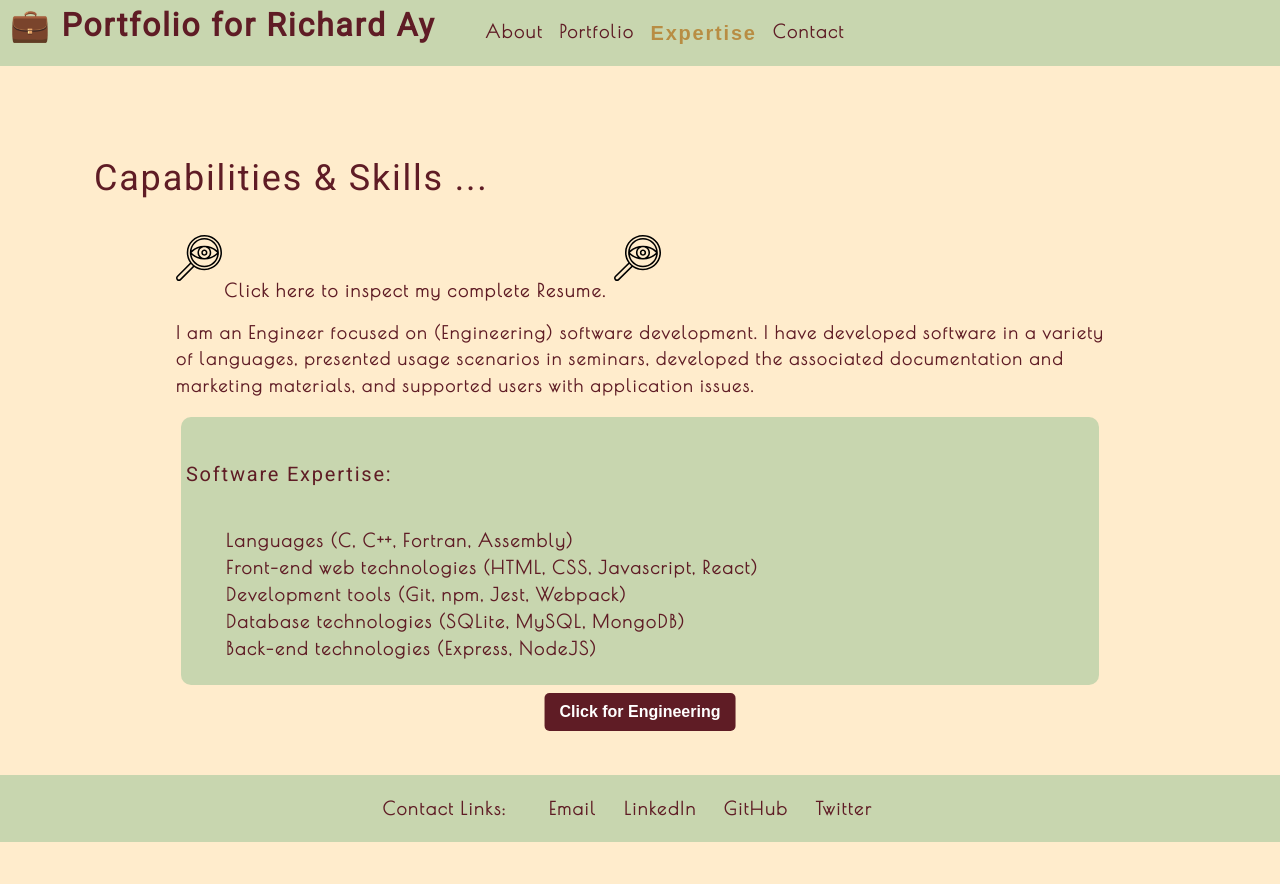
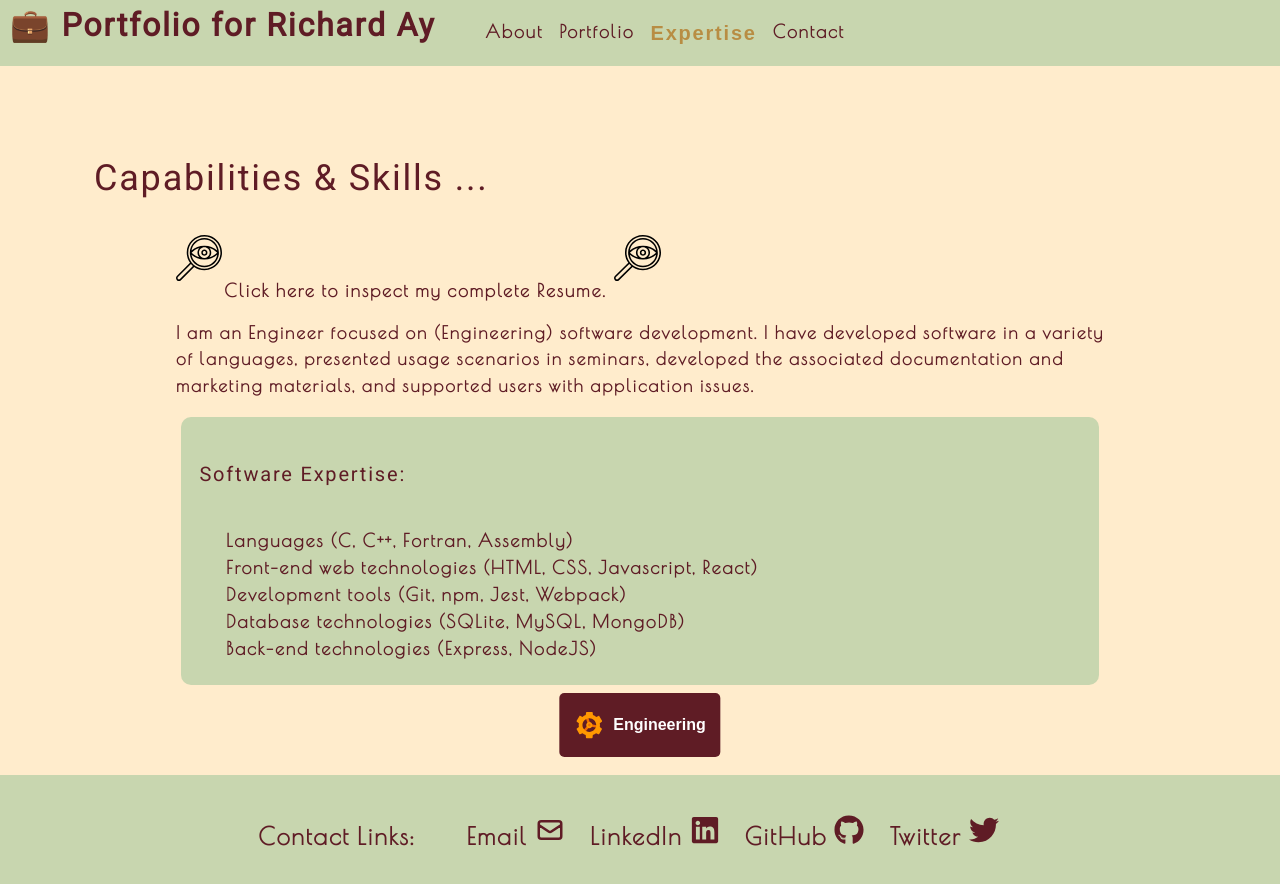
Before and after one commit to CaptainRich/React-Portfolio-R_Ay, a React (Create React App) app: page / in a window 1280 px wide. Both pictures are taken after a click on the item "Expertise". Shown: the top 884 px of the page. Before the commit the page ends 842 px from the top, so only its background shows below. Built offline with nearby package versions, Linux system fonts and the light colour scheme.

Commit message:
Tweaked layout, added icons.

```diff
--- a/package.json
+++ b/package.json
@@ -7,6 +7,7 @@
     "react": "^16.13.1",
     "react-card-flip": "^1.0.11",
     "react-dom": "^16.13.1",
+    "react-icons": "^4.1.0",
     "react-scripts": "3.4.1"
   },
   "scripts": {
--- a/src/App.css
+++ b/src/App.css
@@ -24,6 +24,7 @@
   color: white;
 }
 
+
 .App-link {
   color: #61dafb;
 }
--- a/src/components/Contact/index.js
+++ b/src/components/Contact/index.js
@@ -1,6 +1,8 @@
 
 import React, { useState } from 'react';
 import { validateEmail } from '../../utils/helpers';
+
+import {BiCloudUpload} from "react-icons/bi";
 
 function ContactForm() {
 
@@ -54,18 +56,19 @@ function ContactForm() {
 
         <section>
             <h1 data-testid="h1tag">Contact me</h1>
+            <br></br>
 
             {/* In the fields below, 'onBlur' acts like 'onChange', except it fires on a change of focus. */}
             <form id="contact-form" onSubmit={handleSubmit}>
                 <div>
-                    <label htmlFor="name">Name:</label>
+                    <label htmlFor="name">Your Name:</label>
                     <input type="text" name="name" onBlur={handleChange} defaultValue={name} />
-                </div>
+                </div><br></br>
 
                 <div>
                     <label htmlFor="email">Email address:</label>
                     <input type="email" name="email" onBlur={handleChange} defaultValue={email} />
-                </div>
+                </div><br></br>
 
                 <div>
                     <label htmlFor="message">Message:</label>
@@ -79,7 +82,9 @@ function ContactForm() {
                     </div>
                 )}
 
-                <button type="submit" data-testid="buttontag">Submit</button>
+                <button className="vtext" type="submit" data-testid="buttontag"><BiCloudUpload size={30} color="#ffffff"></BiCloudUpload> &nbsp;Submit</button>
+
+                {/* <button type="submit" data-testid="buttontag">Submit</button> */}
             </form>
 
         </section>
--- a/src/components/Expertise/index.js
+++ b/src/components/Expertise/index.js
@@ -1,6 +1,9 @@
 import React, {useState} from 'react'
 import ReactCardFlip from "react-card-flip";
 import inspectImage from "../../assets/images/mag-glass.svg";
+
+import {HiOutlineDesktopComputer} from "react-icons/hi";
+import {FcEngineering} from "react-icons/fc";
 
 
 
@@ -42,7 +45,7 @@ function Expertise() {
         {/* Define two sets of 'bullets', describing the Engineering and Software capabilities. */}
         <ReactCardFlip isFlipped={isFlipped} flipDirection="vertical">
             <div className="front location-front-item flippers">
-              <h5 className="my-5 ">Software Expertise:</h5>
+              <h5 className="my-5 ">&nbsp; Software Expertise:</h5>
               <ul>
                 <li id="skill-list">Languages (C, C++, Fortran, Assembly)</li>
                 <li id="skill-list">Front-end web technologies (HTML, CSS, Javascript, React)</li>
@@ -51,12 +54,12 @@ function Expertise() {
                 <li id="skill-list">Back-end technologies (Express, NodeJS)</li>
               </ul>
               <button className="front-button" onClick={handleFlip}>
-                  Click for Engineering
+                  <FcEngineering size={30} color="#ff9800"></FcEngineering>&nbsp; Engineering
               </button>
             </div>
 
             <div className="back location-back-item flippers">
-              <h5 className="my-5">Engineering Expertise:</h5>
+              <h5 className="my-5">&nbsp; Engineering Expertise:</h5>
               <ul>
                 <li id="skill-list">Education (BS Ocean Engineering, MS Civil Engineering, MBA)</li>
                 <li id="skill-list">Licensing: Texas Professional Engineer</li>
@@ -64,8 +67,9 @@ function Expertise() {
                 <li id="skill-list">Skilled Presenter (Webinars and Seminars)</li>
                 <li id="skill-list">Competencies (Piping codes, Seismic and Wind standards)</li>
               </ul>
+
               <button className="back-button" onClick={handleFlip}>
-                  Click for Software
+                  <HiOutlineDesktopComputer size={30} color="#ff9800"></HiOutlineDesktopComputer>&nbsp; Software
               </button>
             </div>
         </ReactCardFlip>
--- a/src/components/Footer/index.js
+++ b/src/components/Footer/index.js
@@ -1,18 +1,22 @@
 
 import React from 'react';
+import {HiOutlineMail} from "react-icons/hi";
+import {FaLinkedin, FaGithub, FaTwitter} from "react-icons/fa";
 
 
 function Footer() {
 
     return (
 
-    <div className="footer">
+        <div className="footer">
             Contact Links:  &nbsp; &nbsp;&nbsp; &nbsp;
-            <a href="mailto:rich.ay3896@gmail.com">Email &nbsp; &nbsp;</a>
-            <a href="https://www.linkedin.com/in/richardayjr">LinkedIn &nbsp; &nbsp;</a>
-            <a href="https://github.com/CaptainRich">GitHub &nbsp; &nbsp;</a>
-            <a href="https://twitter.com/@ARich_54">Twitter &nbsp; &nbsp;</a>
-    </div>
+            <a href="mailto:rich.ay3896@gmail.com">Email <HiOutlineMail size={30} color="#5f1c25ff" ></HiOutlineMail>&nbsp; &nbsp;</a>
+            <a href="https://www.linkedin.com/in/richardayjr">LinkedIn <FaLinkedin size={30} color="#5f1c25ff"></FaLinkedin>&nbsp; &nbsp;</a>
+            <a href="https://github.com/CaptainRich">GitHub <FaGithub size={30} color="#5f1c25ff"></FaGithub>&nbsp; &nbsp;</a>
+            <a href="https://twitter.com/@ARich_54">Twitter <FaTwitter size={30} color="#5f1c25ff"></FaTwitter>&nbsp; &nbsp;</a>
+
+        </div>
+
 )}
 
 export default Footer;
--- a/src/index.css
+++ b/src/index.css
@@ -108,8 +108,12 @@ button {
   outline: none;
   cursor: pointer;
   margin: 0 1px;
+  min-height: 64px;
+  display: flex;
+  align-items: center;
   background-color: var(--secondary);
 }
+
 
 button:hover {
   opacity: .8;
@@ -276,7 +280,8 @@ button {
 	cursor: pointer;
 	font-size: 16px;
 	font-weight: 600;
-	margin-bottom: 30px;
+  margin-bottom: 30px;
+  margin-top: 30px;
 	padding: 10px 15px;
 }
 
@@ -310,7 +315,7 @@ a {
 {
   margin: 0;
   position: absolute;
-  top: 110%;
+  top: 115%;
   left: 50%;
   -ms-transform: translate(-50%, -50%);
   transform: translate(-50%, -50%);
@@ -318,7 +323,14 @@ a {
 
 footer {
   background: var(--dark);
-  padding: 20px  35px;
-  margin: auto;
-  text-align: center;
+  padding: 40px  35px;
+  margin: 0 auto;
+  min-height: 64px;
+  display: flex;
+
+  justify-content: center;
+  align-items: center;
+  vertical-align: middle;
+  line-height: 30px;
+  font-size: 24px;
 }
```
Also changed, not shown: 1 other file (tests, documents, lock files or other folders).
